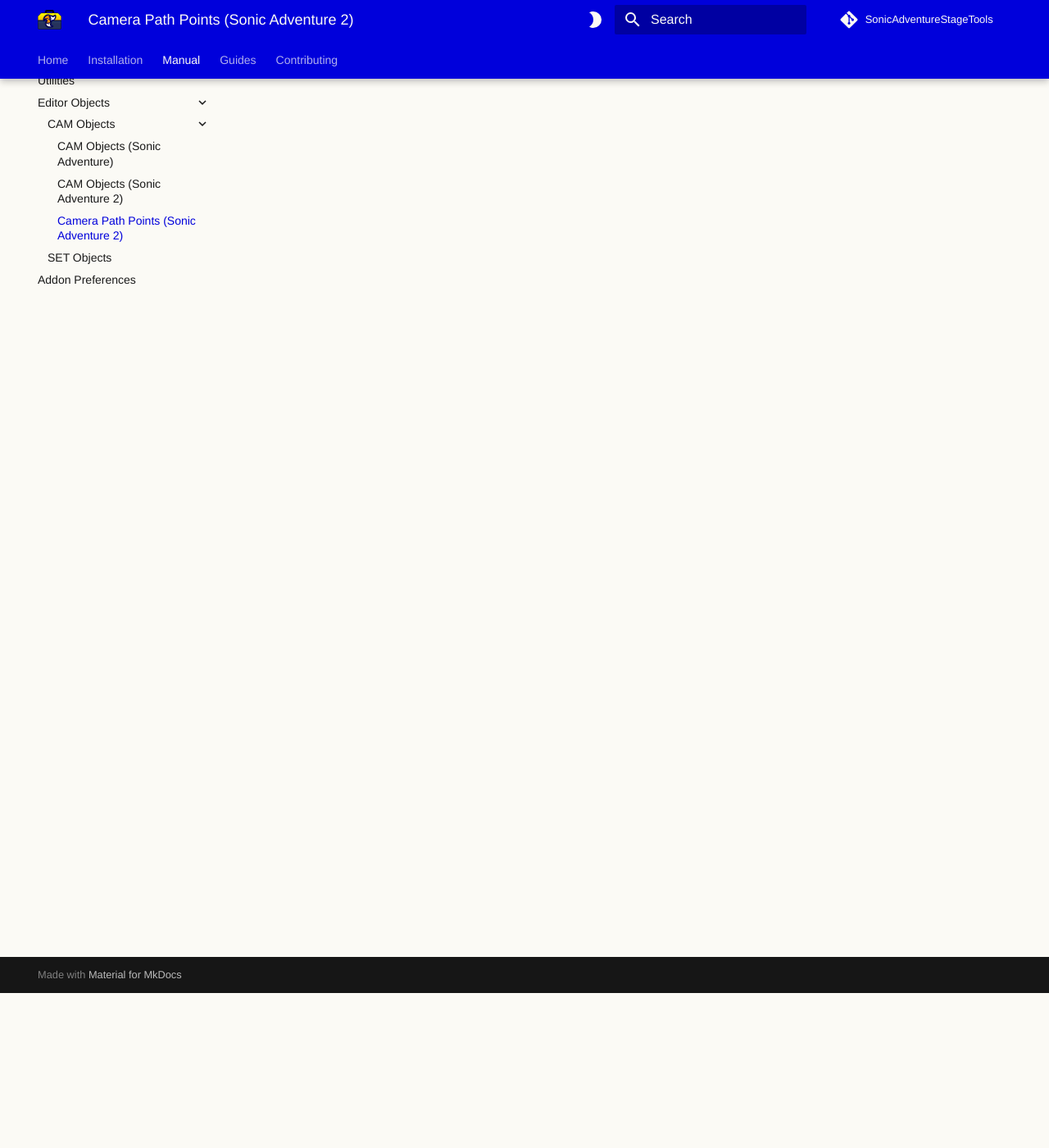
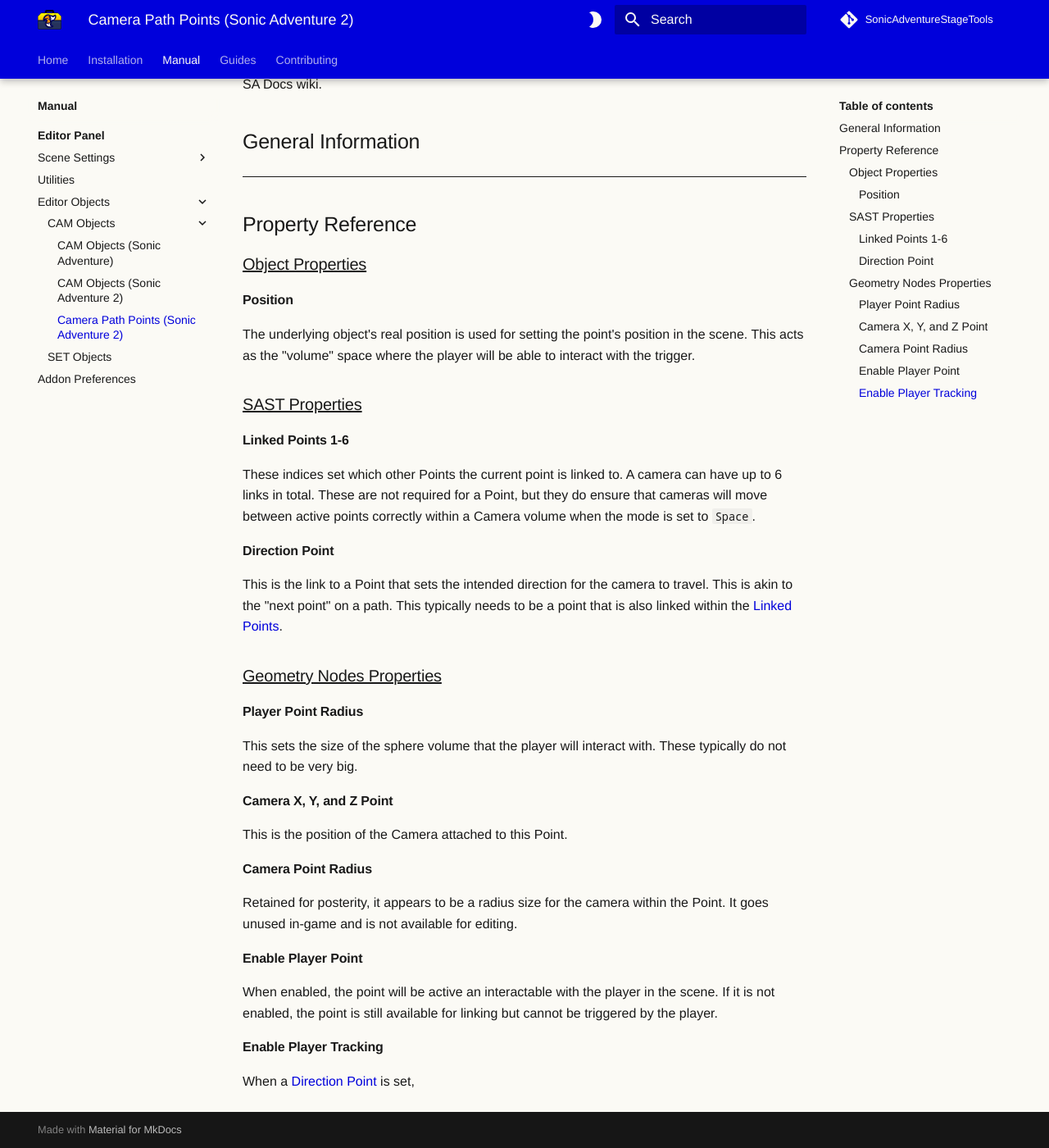
Before and after one commit to ItsEasyActually/SonicAdventureStageTools, an MkDocs documentation site: the page built from docs/manual/objects/sa2campoint-objects.md, in a window 1280 px wide and 1400 px high, scrolled down 189 px. Shown: the whole window at 82% size. Built offline with MkDocs 1.6.1 and Material for MkDocs 9.7.7, drawn with Linux system fonts in a browser that asks for light colours; comment, search, counter and statistics services are not loaded.

Commit message:
Adding documentation for SA2 Camera Points.

```diff
--- a/docs/manual/objects/sa2campoint-objects.md
+++ b/docs/manual/objects/sa2campoint-objects.md
@@ -1 +1,38 @@
 # Camera Path Points (Sonic Adventure 2)
+The information here covers how the SA2 Space Camera Points are implemented within the SAST addon. For more information regarding the camera data, please [follow this](https://sadocs.unreliable.network/wiki/Sonic_Adventure_2/Camera_Information) link over to the SA Docs wiki.
+
+## General Information
+
+---
+
+## Property Reference
+
+### <u>Object Properties</u>
+
+#### Position
+The underlying object's real position is used for setting the point's position in the scene. This acts as the "volume" space where the player will be able to interact with the trigger.
+
+### <u>SAST Properties</u>
+
+#### Linked Points 1-6
+These indices set which other Points the current point is linked to. A camera can have up to 6 links in total. These are not required for a Point, but they do ensure that cameras will move between active points correctly within a Camera volume when the mode is set to `Space`.
+
+#### Direction Point
+This is the link to a Point that sets the intended direction for the camera to travel. This is akin to the "next point" on a path. This typically needs to be a point that is also linked within the [Linked Points](#linked-points-1-6).
+
+### <u>Geometry Nodes Properties</u>
+
+#### Player Point Radius
+This sets the size of the sphere volume that the player will interact with. These typically do not need to be very big.
+
+#### Camera X, Y, and Z Point
+This is the position of the Camera attached to this Point.
+
+#### Camera Point Radius
+Retained for posterity, it appears to be a radius size for the camera within the Point. It goes unused in-game and is not available for editing.
+
+#### Enable Player Point
+When enabled, the point will be active an interactable with the player in the scene. If it is not enabled, the point is still available for linking but cannot be triggered by the player.
+
+#### Enable Player Tracking
+When a [Direction Point](#direction-point) is set,
```
